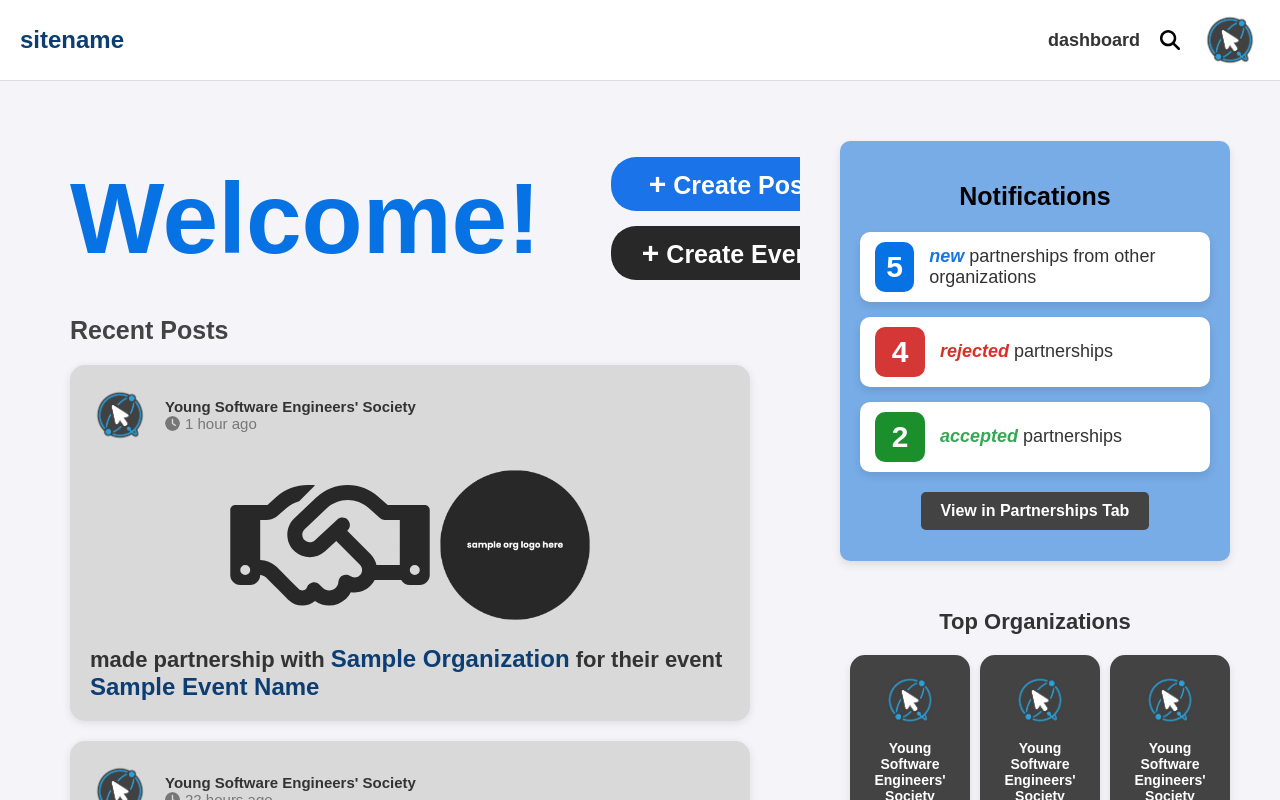
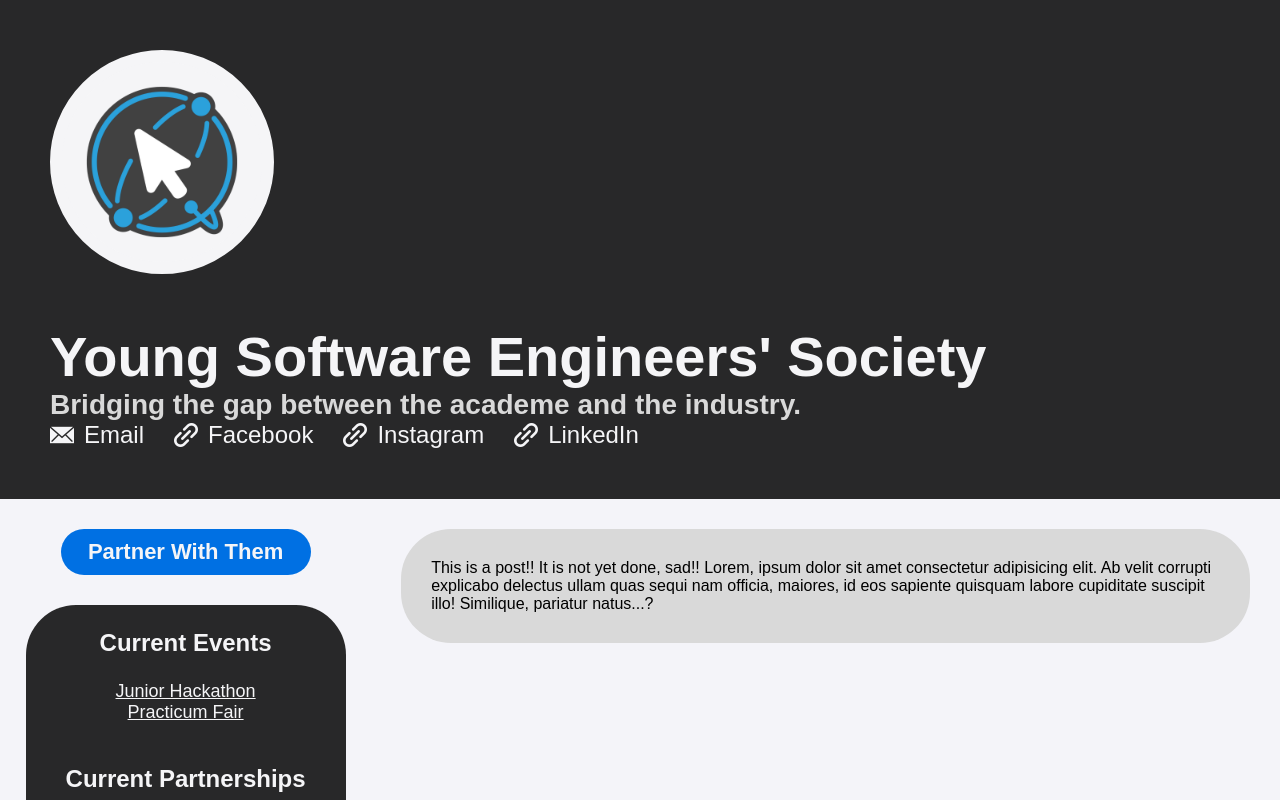
Before and after one commit to eljohnevnglsta/JPAD-UPLB-Organization-Partnerships, a React (Vite) app in the folder frontend/: page /profile in a window 1280 px wide. Built offline with nearby package versions, Linux system fonts and the light colour scheme; no server answers.

Commit message:
feat: added routing, fix: cascading profile and home page classes

```diff
--- a/frontend/src/components/About.jsx
+++ b/frontend/src/components/About.jsx
@@ -5,7 +5,7 @@ function About() {
 
     return(
         <div className="about-org">
-            <h1 className="org-name">Young Software Engineers' Society</h1>
+            <h1 className="org-name1">Young Software Engineers' Society</h1>
             <h2 className="org-bio">Bridging the gap between the academe and the industry.</h2>
             <ul className="org-links-container">
                 <li className="org-links">
--- a/frontend/src/components/ProfilePicture.jsx
+++ b/frontend/src/components/ProfilePicture.jsx
@@ -3,8 +3,8 @@ import profilePicture from '../assets/YSES-logo.png';
 function ProfilePicture() {
 
     return(
-        <div className='profile-picture-container'>
-            <img className="profile-picture" src={profilePicture} alt="Profile picture" />
+        <div className='profile-picture1-container'>
+            <img className="profile-picture1" src={profilePicture} alt="Profile picture" />
         </div>
     );
 }
--- a/frontend/src/index.js
+++ b/frontend/src/index.js
@@ -1,11 +1,24 @@
-import React from 'react';
-import ReactDOM from 'react-dom';
-import './stylesheets/styles.css';
-import App from './App';
+// main.jsx
+import { StrictMode } from 'react';
+import { createRoot } from 'react-dom/client';
+import { BrowserRouter as Router, Routes, Route } from 'react-router-dom';
+import Home from './pages/Home';
+import Profile from './pages/Profile';
+import Login from './pages/Login';
+import Signup from './pages/Signup';
+import Management from './pages/Management';
+import './index.css';
 
-ReactDOM.render(
-  <React.StrictMode>
-    <App />
-  </React.StrictMode>,
-  document.getElementById('root')
+createRoot(document.getElementById('root')).render(
+  <StrictMode>
+    <Router>
+      <Routes>
+        <Route path="/" element={<Home />} />
+        <Route path="/profile" element={<Profile />} />
+        <Route path="/login" element={<Login />} />
+        <Route path="/signup" element={<Signup />} />
+        <Route path="/management" element={<Management />} />
+      </Routes>
+    </Router>
+  </StrictMode>
 );
--- a/frontend/src/main.jsx
+++ b/frontend/src/main.jsx
@@ -1,20 +1,23 @@
-import { StrictMode } from 'react'
-import { createRoot } from 'react-dom/client'
-import Profile from './pages/Profile.jsx'
-import Home from './pages/Home.jsx'
-import Login from './pages/Login.jsx'
-import Signup from './pages/Signup.jsx'
-import Management from './pages/Management.jsx'
-import './index.css'
+import { StrictMode } from 'react';
+import { createRoot } from 'react-dom/client';
+import { BrowserRouter as Router, Routes, Route } from 'react-router-dom';
+import Home from './pages/Home';
+import Profile from './pages/Profile';
+import Login from './pages/Login';
+import Signup from './pages/Signup';
+import Management from './pages/Management';
+import './index.css';
 
 createRoot(document.getElementById('root')).render(
   <StrictMode>
-    <Home />
-    {/* <Profile /> */}
-    {/* <Login /> */}
-    <Signup />
-    <div className="tailwind-scope">
-      <Management />
-    </div>
-  </StrictMode>,
-)
+    <Router>
+      <Routes>
+        <Route path="/" element={<Home />} />
+        <Route path="/profile" element={<Profile />} />
+        <Route path="/login" element={<Login />} />
+        <Route path="/signup" element={<Signup />} />
+        <Route path="/management" element={<Management />} />
+      </Routes>
+    </Router>
+  </StrictMode>
+);
--- a/frontend/src/pages/Home.jsx
+++ b/frontend/src/pages/Home.jsx
@@ -4,7 +4,6 @@ import MainPanel from "../components/HomeMainPanel";
 import SidePanel from "../components/HomeSidePanel";
 
 function Home(){
-
     return (
         <>
           <div className="nav-bar">
--- a/frontend/src/stylesheets/Home.css
+++ b/frontend/src/stylesheets/Home.css
@@ -7,7 +7,6 @@ body {
     display: flex;
     box-sizing: border-box;
 }
-
 
 /* Navigation Bar */
 .nav-header {
--- a/frontend/src/stylesheets/Profile.css
+++ b/frontend/src/stylesheets/Profile.css
@@ -22,7 +22,7 @@ body {
     color: #f5f5f7;
 }
 
-.profile-picture-container {
+.profile-picture1-container {
     border: 12px solid #f5f5f7;
     background-color: #f5f5f7;
     border-radius: 50%;
@@ -35,7 +35,7 @@ body {
     align-items: center;
 }
 
-.profile-picture {
+.profile-picture1 {
     width: 100%;
     height: 100%;
     object-fit: cover; /* keep aspect ratio of image but cover the entire container */
@@ -48,7 +48,7 @@ body {
     flex-grow: 0;
 }
 
-.org-name {
+.org-name1 {
     font-size: 56px;
     padding: 0;
     margin: 0;
@@ -97,7 +97,7 @@ body {
         gap: 15px;
     }
 
-    .org-name {
+    .org-name1 {
         font-size: 48px;
     }
 
```
Also changed, not shown: 1 other file (tests, documents, lock files or other folders).
